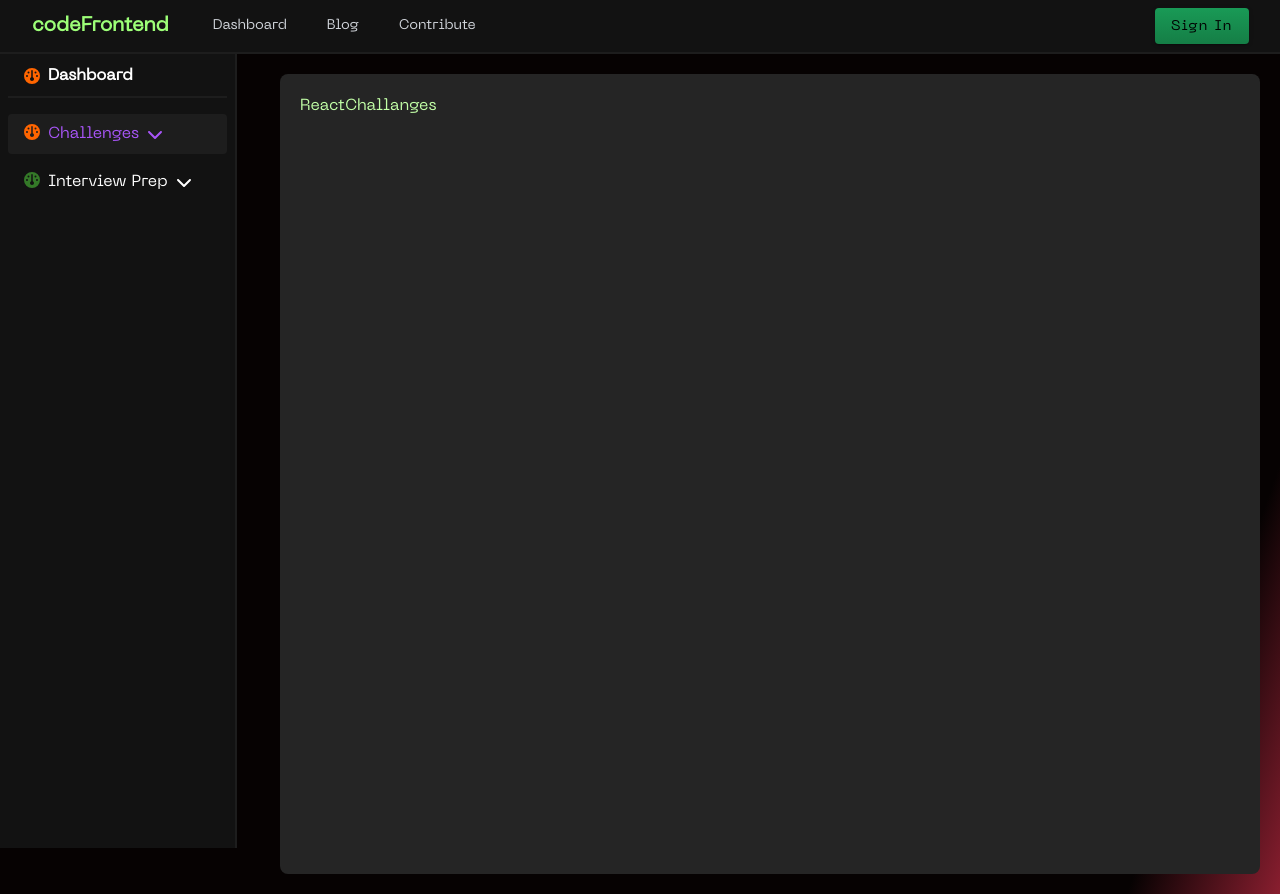
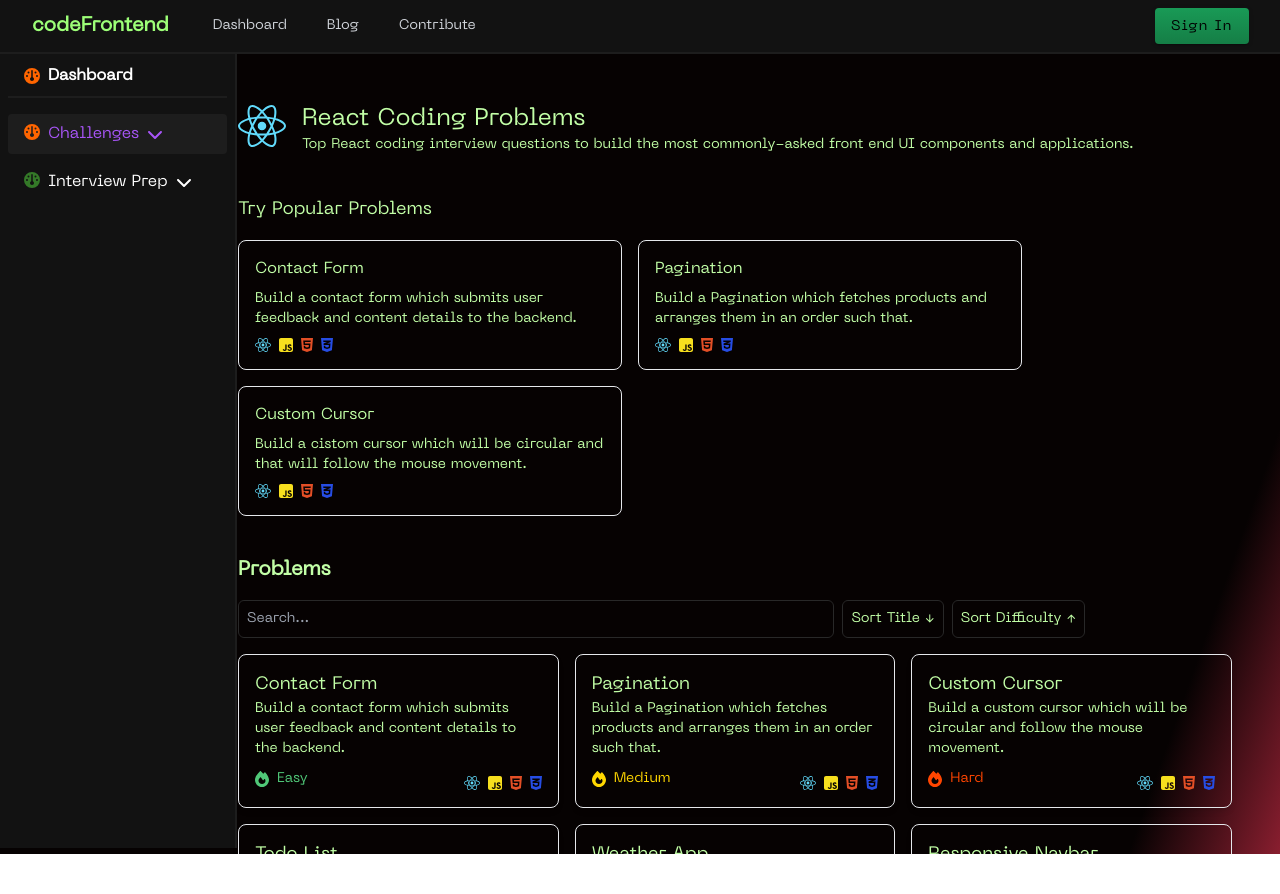
Before and after one commit to anupkumarjana/codeFrontend, a React (Create React App) app in the folder frontend/: page /dashboard/challenges/react in a window 1280 px wide. After the commit the page ends 854 px from the top, so only its background shows below. Built offline with nearby package versions, Linux system fonts and the light colour scheme; a web font is replaced by a local one.

Commit message:
all dashbord pages

```diff
--- a/frontend/src/pages/Dashboard-Pages/Challenge Pages/ReactChallanges.jsx
+++ b/frontend/src/pages/Dashboard-Pages/Challenge Pages/ReactChallanges.jsx
@@ -1,11 +1,17 @@
-import React from 'react'
+import React from "react";
+import Heading from "../../../components/challenges/Heading";
+import PopularProblems from "../../../components/challenges/PopularProblems";
+import Problems from "../../../components/challenges/Problems";
 
 const ReactChallanges = () => {
   return (
-    <div className="p-5 bg-[#252525] w-full rounded-lg h-screen">
-      ReactChallanges
+    <div className="p-7 font-poppins flex flex-col gap-10">
+      <Heading />
+      <PopularProblems />
+
+      <Problems />
     </div>
   );
-}
+};
 
-export default ReactChallanges
+export default ReactChallanges;
--- a/frontend/src/pages/Nav-Pages/DashboardPage.jsx
+++ b/frontend/src/pages/Nav-Pages/DashboardPage.jsx
@@ -5,18 +5,20 @@
 
 const DashboardPage = () => {
   return (
-    <div className="grid grid-cols-[260px,_1fr] relative">
-      <div className="">
+    <div
+      className="grid relative h-screen transition-all duration-300
+      grid-cols-[70px_1fr]
+      sm:grid-cols-[150px_1fr]
+      md:grid-cols-[180px_1fr]
+      lg:grid-cols-[190px_1fr]"
+    >
+      <aside className=" text-white">
         <DashboardSideMenu />
-      </div>
+      </aside>
 
-      {/* Renders child routes like /dashboard/challenges */}
-      {/* <ChallengesPage/> */}
-      {/* <InterviewPrepPage/> */}
-      <div className="p-5">
-        {" "}
+      <main className="p-5 overflow-auto">
         <Outlet />
-      </div>
+      </main>
     </div>
   );
 };
```
